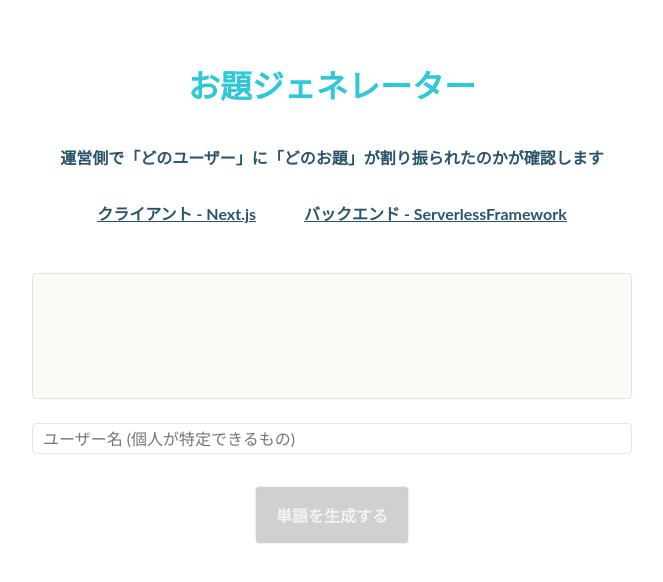
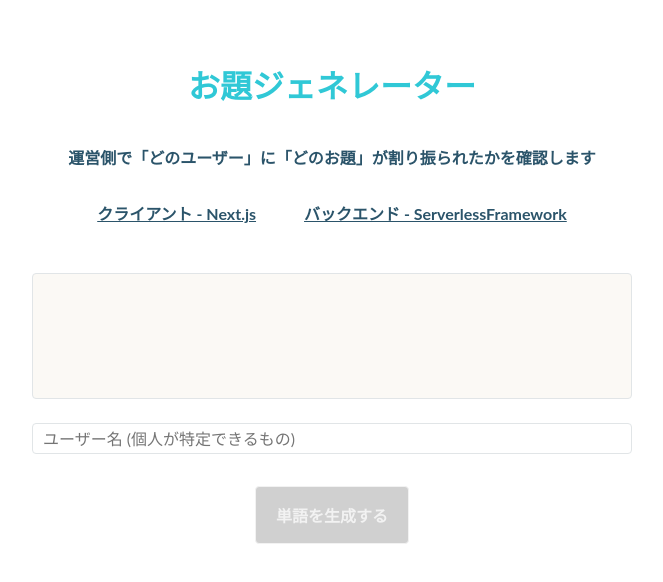
Before and after one commit to kubo-hide-kun/creative-meetup, a Next.js app: page / in a window 1280 px wide. Shown: the top 582 px of the page, without its empty margins (308-971 px from the left). Built offline with nearby package versions, Linux system fonts and the light colour scheme.

Commit message:
typoの修正

```diff
--- a/components/Header.tsx
+++ b/components/Header.tsx
@@ -28,7 +28,7 @@ export const Header: React.VFC = () => {
   return (
     <HeaderDiv>
       <TitleHead>お題ジェネレーター</TitleHead>
-      <SubTitleHead>運営側で「どのユーザー」に「どのお題」が割り振られたのかが確認します</SubTitleHead>
+      <SubTitleHead>運営側で「どのユーザー」に「どのお題」が割り振られたかを確認します</SubTitleHead>
     </HeaderDiv>
   );
 };
```
